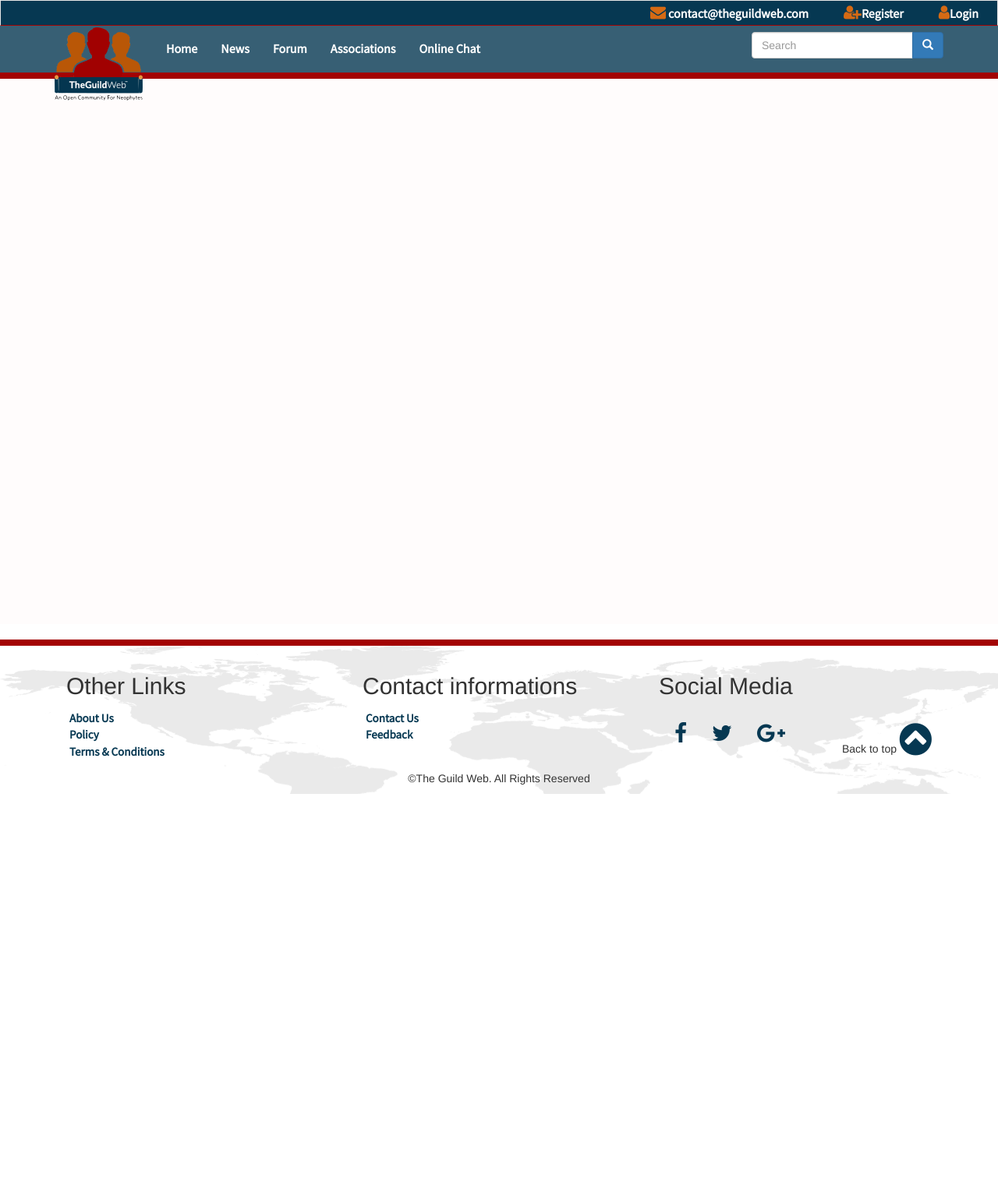
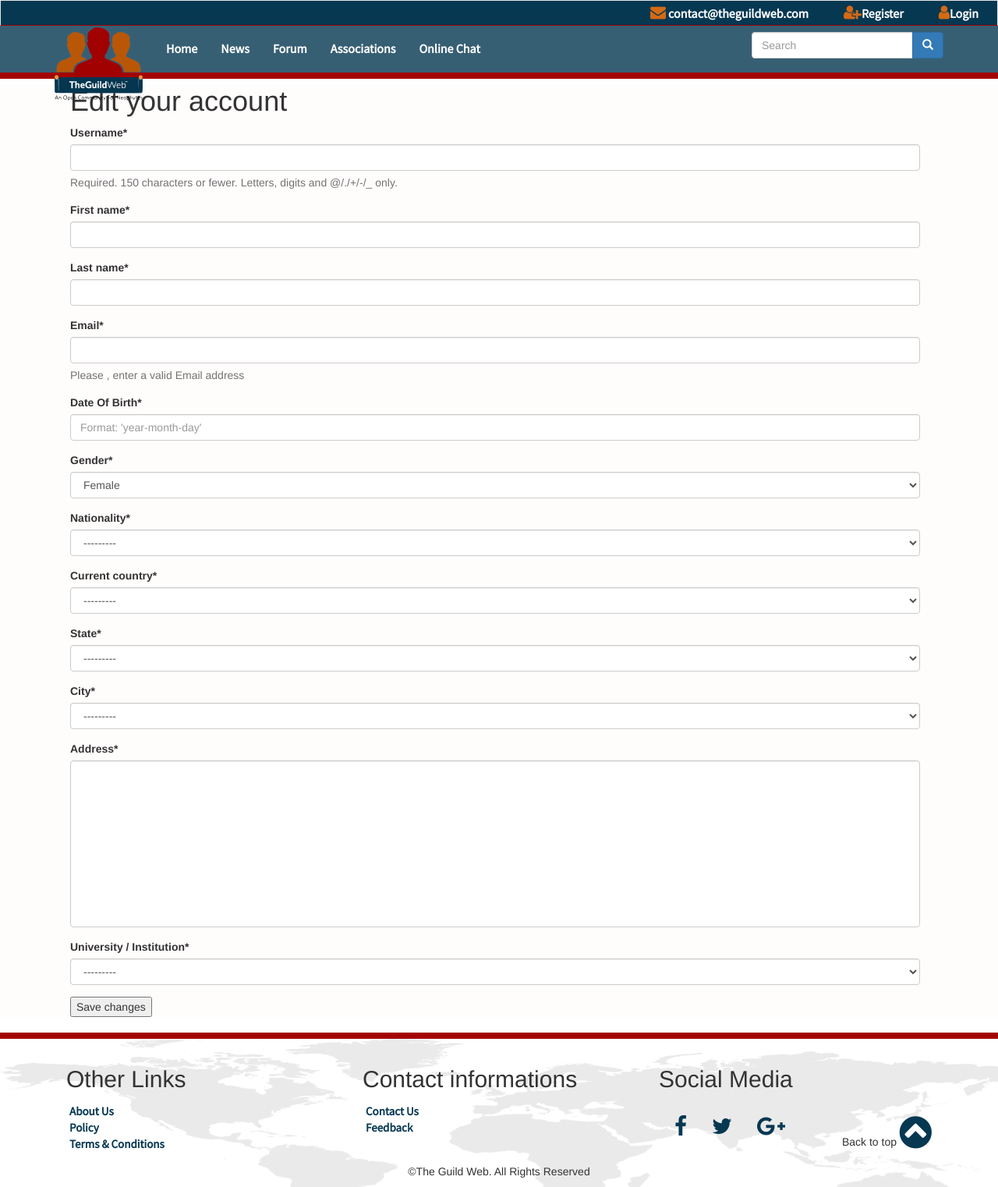
Before and after one commit to ZwaConnection/TheGuildWeb, a Django app: template apps/main/templates/member/account.html in a window 1280 px wide. Shown: the whole page at 78% size. Before the commit the page ends 1018 px from the top, so only its background shows below. Run offline with Django 3.2, Linux system fonts and the light colour scheme; the template is opened without the code that fills it: values that come from a table or form of the project are taken from there, others are empty; data comes from the database, SQL or seed files in the repository; both versions use the stored data as it was after the commit; parts of the project's set-up code (start-up, migrations or seed data) failed here and were passed over; some libraries are stand-ins or nearby versions.

Commit message:
User account settings

```diff
--- a/apps/main/templates/member/account.html
+++ b/apps/main/templates/member/account.html
@@ -1,7 +1,23 @@
 {% extends 'app/base.html' %}
+
+{% load crispy_forms_tags %}
 
 {% block head_title %}{{block.super}}| {{ request.user }} settings {% endblock %}
 
 {% block content %}
 
+<div class="body">
+
+  <h1>Edit your account </h1>
+
+  <form method="post">
+  {% csrf_token %}
+  {{ update_form | crispy }}
+  {{ profile_form | crispy }}
+  <button type="submit">Save changes</button>
+</form>
+
+</div>
+
+
 {% endblock %}
--- a/apps/member/forms.py
+++ b/apps/member/forms.py
@@ -8,6 +8,19 @@ from crispy_forms.helper import FormHelper
 # from crispy_forms.layout import Layout, Div, Submit, HTML, Button, Row, Field
 # from crispy_forms.bootstrap import AppendedText, PrependedText, FormActions
 
+
+class UpdateUserForm(forms.ModelForm):
+    email = forms.EmailField(max_length=254, help_text='Please , enter a valid Email address',required=True)
+    first_name = forms.CharField(max_length=254)
+    last_name = forms.CharField(max_length=254)
+    class Meta:
+        model = User
+        fields = (
+            'username',
+            'first_name',
+            'last_name',
+            'email'
+            )
 
 class UserForm(UserCreationForm):
     email = forms.EmailField(max_length=254, help_text='Please , enter a valid Email address',required=True)
```
Also changed, not shown: apps/member/views.py (+19 -2 lines), db.sqlite3.
